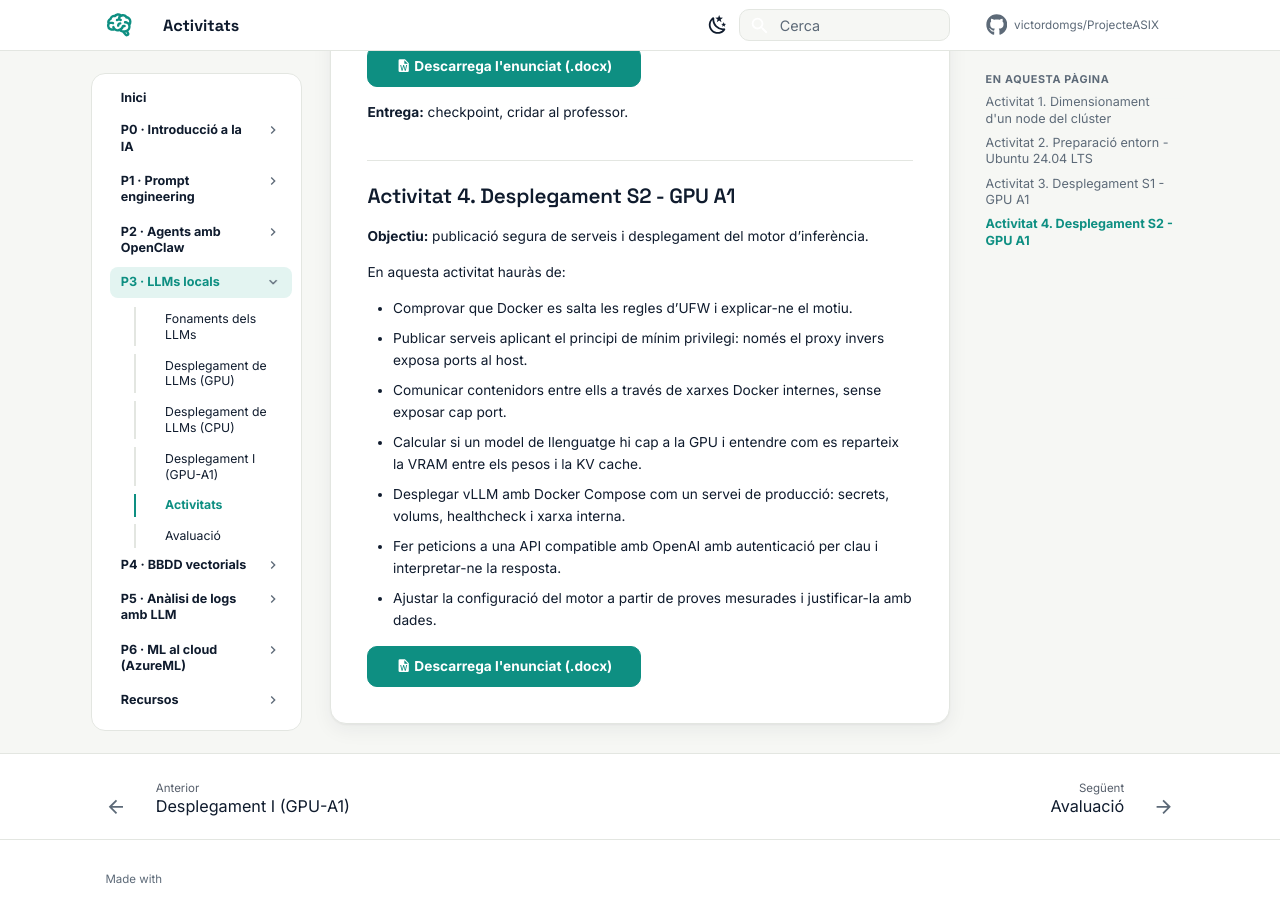
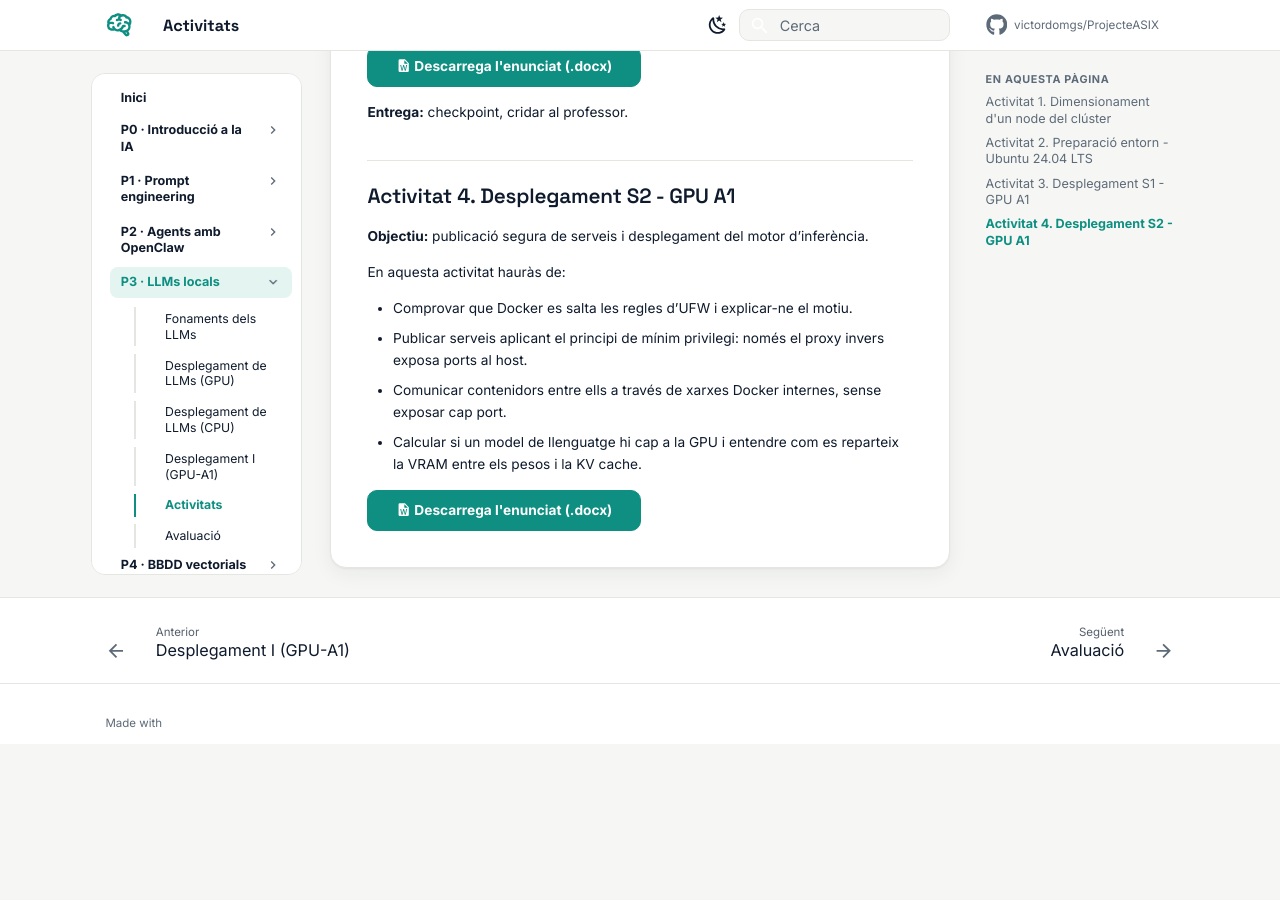
Before and after one commit to victordomgs/ProjecteASIX, an MkDocs documentation site: the page built from docs/p3-llms-locals/activitats.md, in a window 1280 px wide and 900 px high, scrolled down 1322 px. Built offline with MkDocs 1.6.1 and Material for MkDocs 9.7.7, drawn with Linux system fonts in a browser that asks for light colours; comment, search, counter and statistics services are not loaded; after the commit the page ends 2066 px from its top, so only the background shows below that.

Commit message:
Update activitats.md

```diff
--- a/docs/p3-llms-locals/activitats.md
+++ b/docs/p3-llms-locals/activitats.md
@@ -51,8 +51,5 @@ En aquesta activitat hauràs de:
 - Publicar serveis aplicant el principi de mínim privilegi: només el proxy invers exposa ports al host.
 - Comunicar contenidors entre ells a través de xarxes Docker internes, sense exposar cap port.
 - Calcular si un model de llenguatge hi cap a la GPU i entendre com es reparteix la VRAM entre els pesos i la KV cache.
-- Desplegar vLLM amb Docker Compose com un servei de producció: secrets, volums, healthcheck i xarxa interna.
-- Fer peticions a una API compatible amb OpenAI amb autenticació per clau i interpretar-ne la resposta.
-- Ajustar la configuració del motor a partir de proves mesurades i justificar-la amb dades.
 
 [:material-file-word: Descarrega l'enunciat (.docx)](fitxers/P3_Desplegament-S2_2026-27.docx){ .md-button .md-button--primary download="P3_Desplegament-S2_2026-27.docx" }
```
